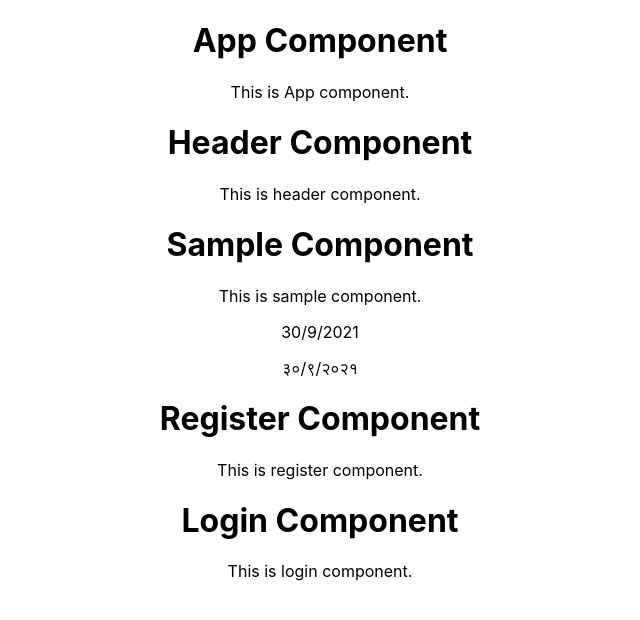
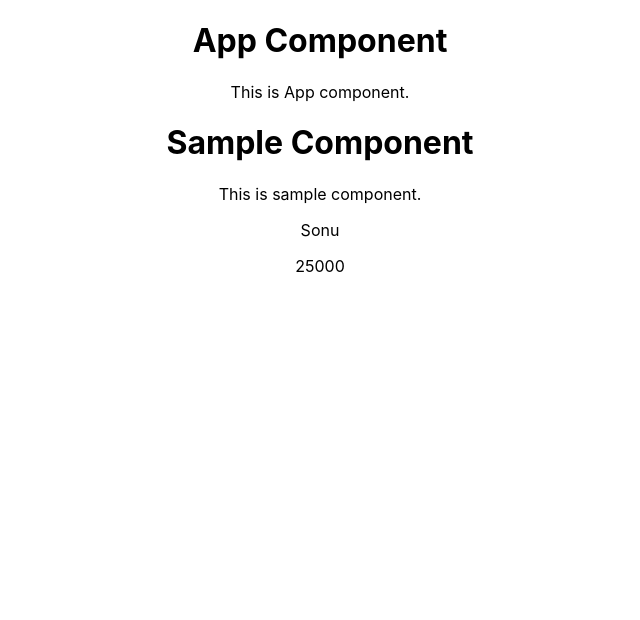
Before and after one commit to vamandeshmukh/cg-react-app-3aug-2021, a React (Create React App) app: page / in a window 1280 px wide. Shown: the top 620 px of the page, without its empty margins (320-960 px from the left). Built offline with nearby package versions, Linux system fonts and the light colour scheme.

Commit message:
Commit
Commit

```diff
--- a/src/App.js
+++ b/src/App.js
@@ -10,10 +10,7 @@ const App = () => {
     <div className="App">
       <h1>App Component</h1>
       <p>This is App component.</p>
-      <Header />
-      <Sample />
-      <Register />
-      <Login />
+      <Sample firstName="Sonu" salary="25000"/>
     </div>
   );
 }
--- a/src/components/Sample.js
+++ b/src/components/Sample.js
@@ -1,40 +1,46 @@
 import React from 'react';
 import '../App.css';
 
-class Sample extends React.Component {
+const Sample = (props) => {
+    return (
+        <div className="App">
+            <h1>Sample Component</h1>
+            <p>This is sample component.</p>
+            <p> {props.firstName} </p>
+            <p> {props.salary} </p>
+        </div>
+    );
+}
+export default Sample;
 
-    constructor() {
-        super();
-    }
 
-    render = () => {
-        return (
-            <div className="App">
-                <h1>Sample Component</h1>
-                <p>This is sample component.</p>
-                <p> {console.log("JS in JSX")} </p>
-                <p>{new Date().toLocaleDateString('en-IN')}</p>
-                <p>{new Date().toLocaleDateString('mr-IN')}</p>
-            </div>
-        );
-    }
-}
+// 2.  example of class component
+// class Sample extends React.Component {
 
-export default Sample;
+//     constructor(props) {
+//         super();
+//         // this.props = props;
+//     }
+
+//     render = () => {
+//         return (
+//             <div className="App">
+//                 <h1>Sample Component</h1>
+//                 <p>This is sample component.</p>
+//                 <p> {this.props.firstName} </p>
+//                 <p> {this.props.salary} </p>
+//                 <p>{new Date().toLocaleDateString('en-IN')}</p>
+//                 <p>{new Date().toLocaleDateString('mr-IN')}</p>
+//             </div>
+//         );
+//     }
+// }
+
+// export default Sample;
 
 // Types of components in React
 // 1. function components
 // 2. class components
 
-// 2.  example of class component
 
 // 1. example of function component
-// const Sample = () => {
-//     return (
-//         <div className="App">
-//             <h1>Sample Component</h1>
-//             <p>This is sample component.</p>
-//         </div>
-//     );
-// }
-// export default Sample;
```
